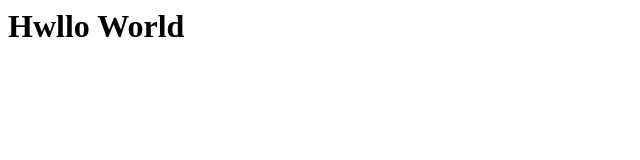
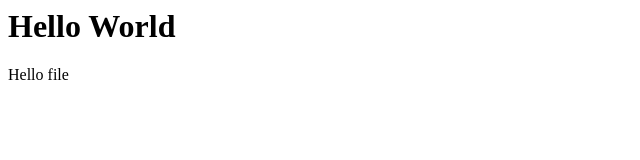
Before and after one commit to karmpatel-simform/Git-PracticalExam, a plain HTML site: page index.html in a window 1280 px wide. Shown: the whole page, without its empty margins (0-640 px from the left). Drawn offline with Linux system fonts and the light colour scheme.

Commit message:
Squashed Correction in Html file
Squashed Paragraph in Html file

Squashed Login Page Added

```diff
--- a/index.html
+++ b/index.html
@@ -3,6 +3,7 @@
         <title>Hello Page</title>
     </head>
     <body>
-        <h1>Hwllo World</h1>
+        <h1>Hello World</h1>
+        <p>Hello file</p>
     </body>
 </html>
--- /dev/null
+++ b/src/login.js
@@ -0,0 +1 @@
+console.log(123)
```
